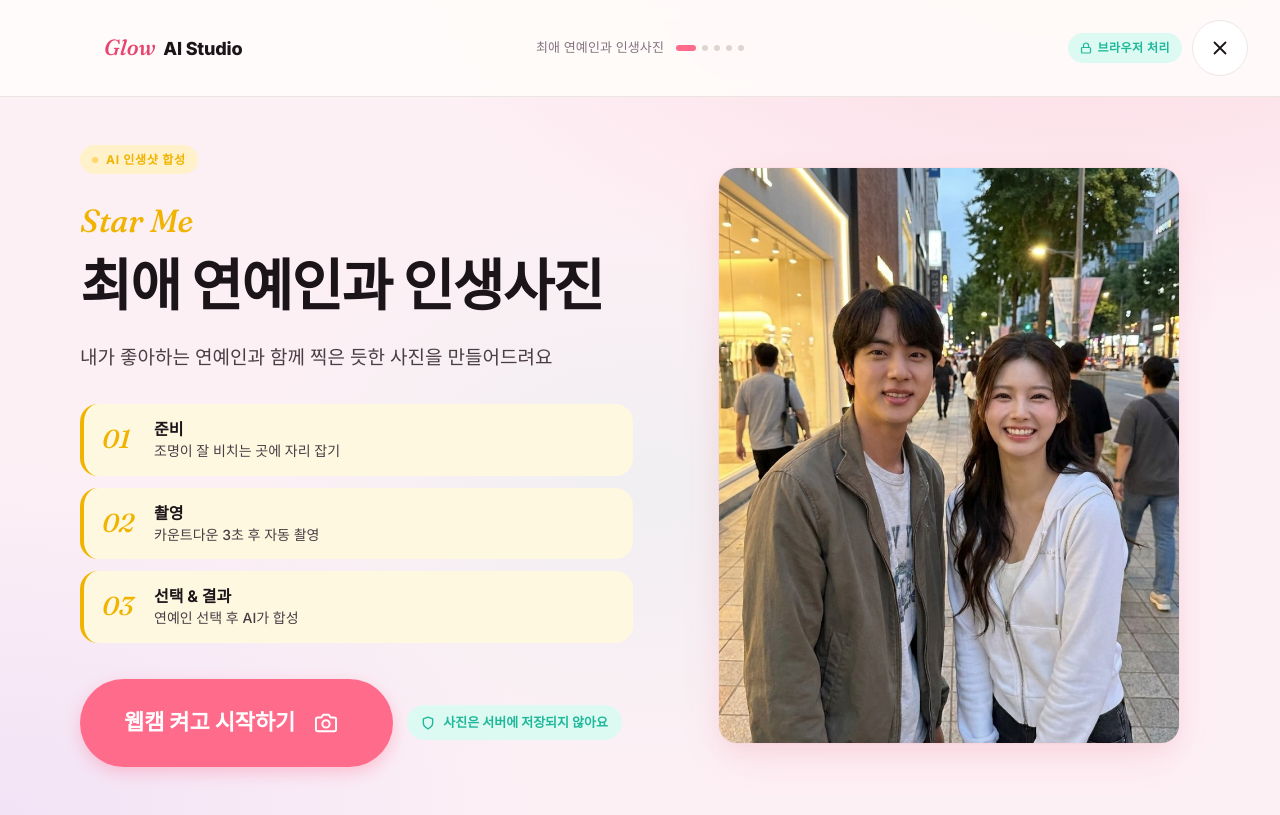
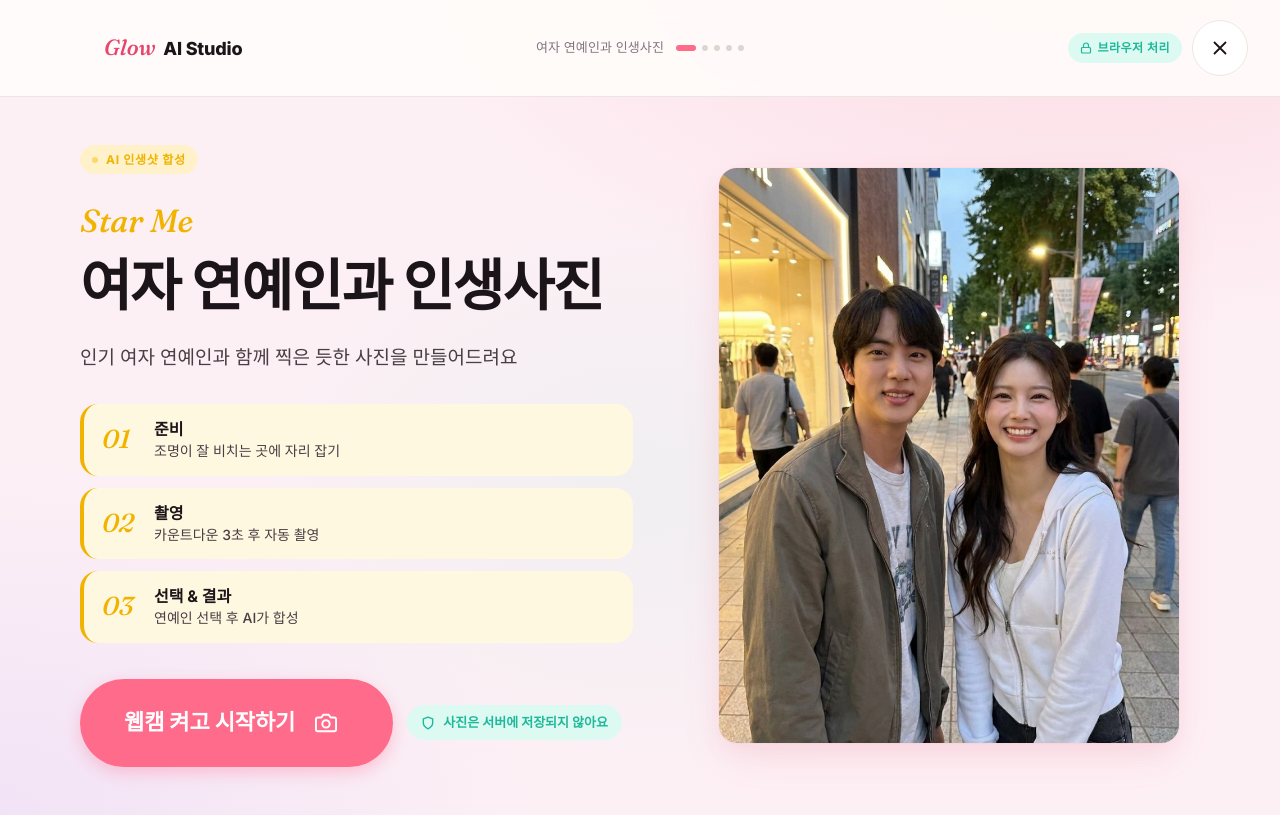
Before and after one commit to sharesdjgh-sys/sdjgh-glow-ai-studio, a Next.js app: page /star-me in a window 1280 px wide. Built offline with nearby package versions, Linux system fonts and the light colour scheme; a web font is replaced by a local one.

Commit message:
최애 연예인을 여자 연예인으로 변경

```diff
--- a/src/app/page.tsx
+++ b/src/app/page.tsx
@@ -25,8 +25,8 @@ const FEATURES = [
     id: "star",
     href: "/star-me",
     en: "Star Me",
-    ko: "최애 연예인과 인생사진",
-    desc: "내가 좋아하는 연예인과 함께 찍은 듯한 사진을 만들어드려요",
+    ko: "여자 연예인과 인생사진",
+    desc: "인기 여자 연예인과 함께 찍은 듯한 사진을 만들어드려요",
     accent: "var(--sun)",
     accentDeep: "var(--sun-deep)",
     accentSoft: "var(--sun-soft)",
--- a/src/app/star-me/page.tsx
+++ b/src/app/star-me/page.tsx
@@ -12,8 +12,8 @@ import WebcamCapture from "@/components/glow/WebcamCapture";
 
 const FEATURE = {
   en: "Star Me",
-  ko: "최애 연예인과 인생사진",
-  desc: "내가 좋아하는 연예인과 함께 찍은 듯한 사진을 만들어드려요",
+  ko: "여자 연예인과 인생사진",
+  desc: "인기 여자 연예인과 함께 찍은 듯한 사진을 만들어드려요",
   api: "Grok",
   tag: "AI 인생샷 합성",
   accent: "var(--sun)",
@@ -23,11 +23,11 @@ const FEATURE = {
 };
 
 const CELEBRITIES = [
-  "라이즈 원빈", "스트레이 키즈 현진",
-  "NCT 마크", "제로베이스원 성한빈",
-  "세븐틴 민규", "배우 변우석",
-  "투모로우바이투게더 연준", "아이브 장원영",
-  "엔하이픈 성훈", "에스파 카리나",
+  "아이브 장원영", "블랙핑크 제니",
+  "에스파 카리나", "뉴진스 민지",
+  "트와이스 나연", "르세라핌 카즈하",
+  "배우 김태리", "배우 한소희",
+  "배우 수지", "배우 아이유",
 ];
 
 const LOADING_PHASES = ["얼굴 특징 분석 중…", "딱 맞는 연예인 찾는 중…", "인생샷 합성 중…"];
```
